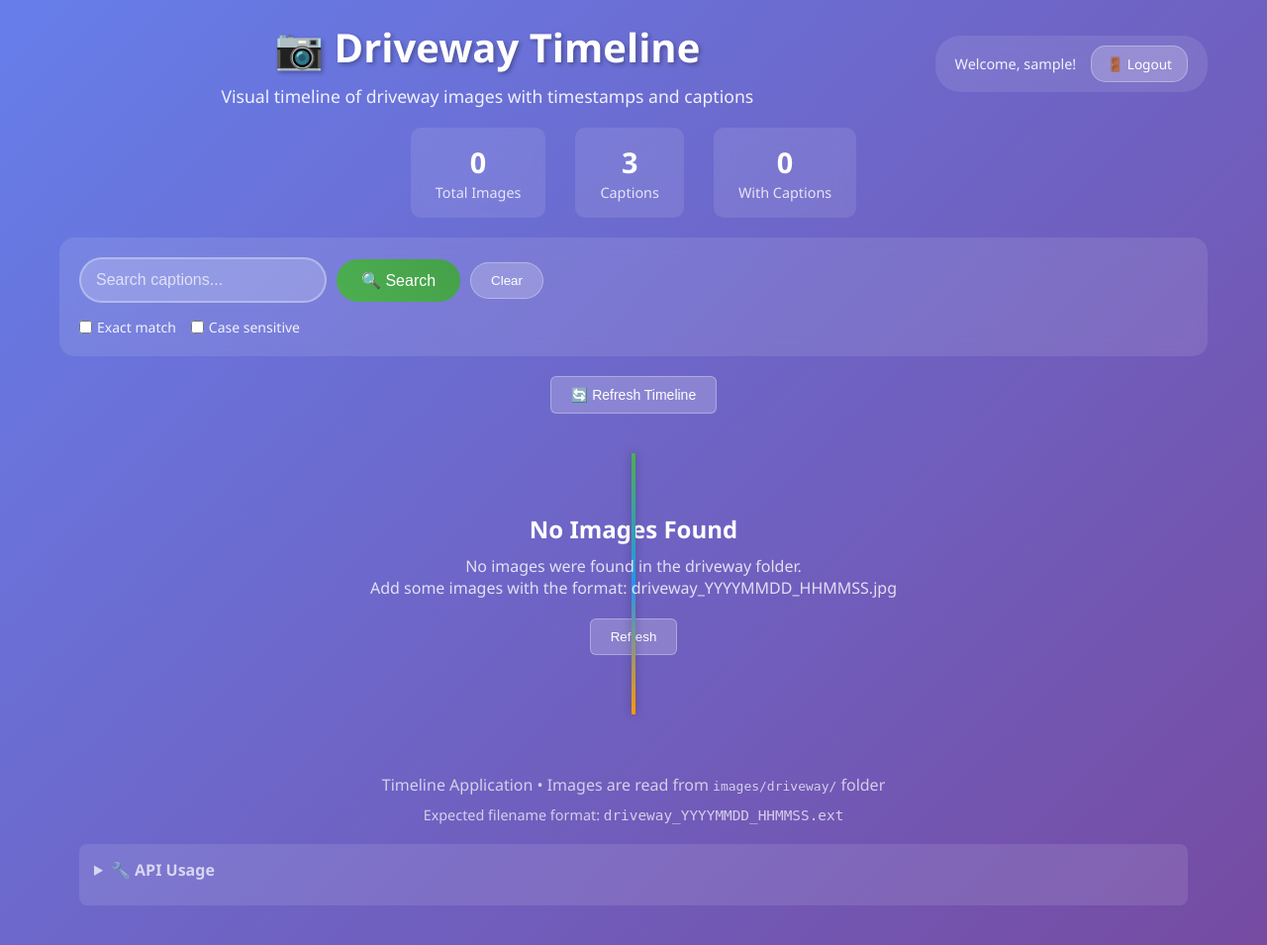
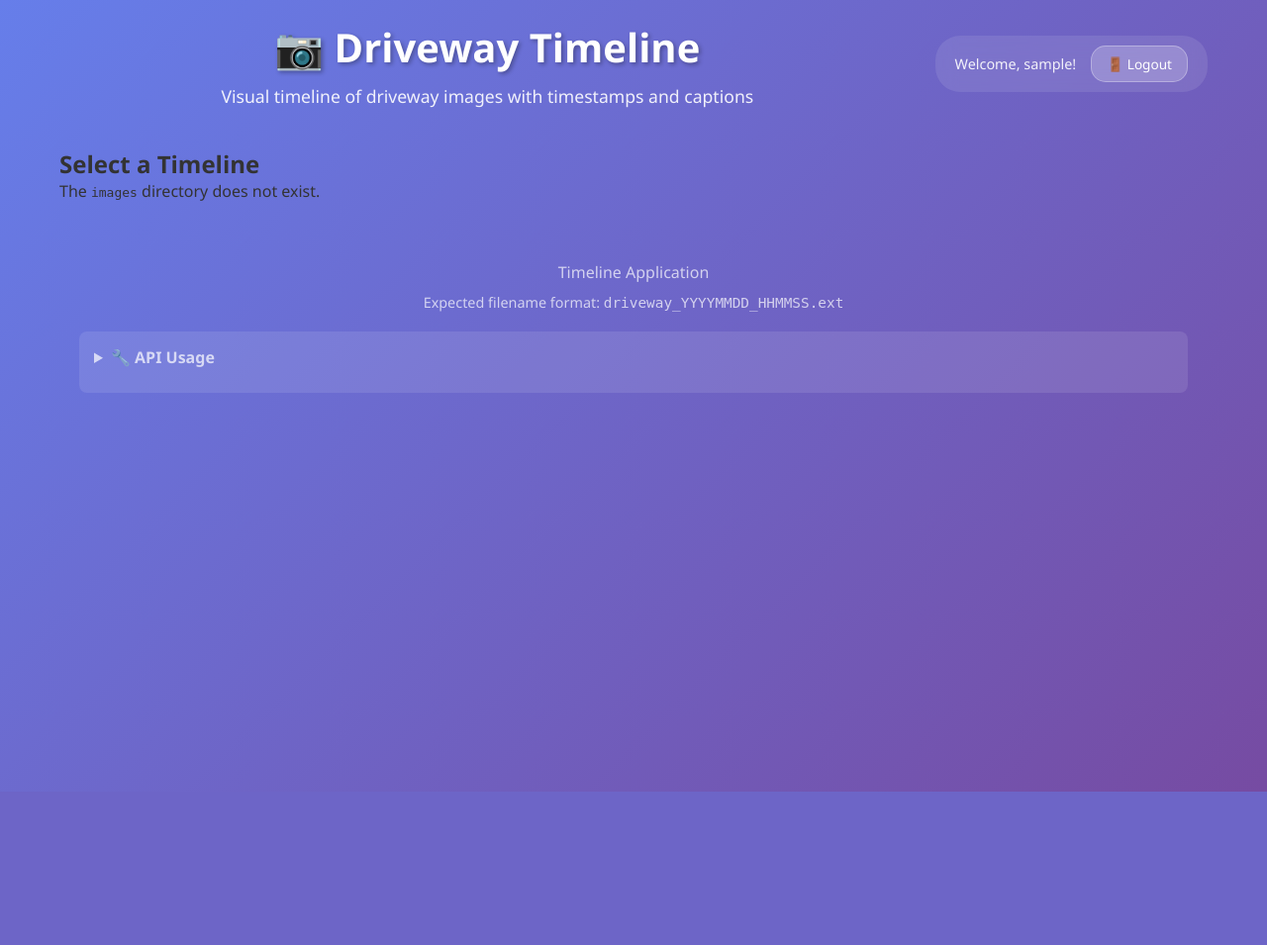
Before and after one commit to kakkargaurav/timeline, a PHP site: page / in a window 1280 px wide. Shown: the whole page at 99% size. After the commit the page ends 800 px from the top, so only its background shows below. Run offline with PHP 8.4, Linux system fonts and the light colour scheme; the visitor is signed in with stand-in values (Sample User, id 1); data comes from the database, SQL or seed files in the repository; data that the repository does not hold is empty.

Commit message:
This commit modifies the application to support multiple timelines based on subdirectories within the `images` folder.
Changes include:

-   `TimelineManager.php` now accepts a dynamic image path.
-   `get_timeline.php` passes the selected folder to the `TimelineManager`.
-   `index.php` now lists available timelines from the subdirectories of the `images` folder.
-   `js/timeline.js` is updated to handle timeline loading based on folder selection.

```diff
--- a/classes/TimelineManager.php
+++ b/classes/TimelineManager.php
@@ -12,10 +12,24 @@ class TimelineManager
     private $db;
     private $imagesPath;
 
-    public function __construct($imagesPath = 'images/driveway')
+    public function __construct($imagesPath = null)
     {
         $this->db = new Database();
-        $this->imagesPath = $imagesPath;
+        if ($imagesPath) {
+            $this->setImagePath($imagesPath);
+        }
+    }
+
+    /**
+     * Set the path for the images folder
+     */
+    public function setImagePath($path)
+    {
+        // Basic validation to prevent directory traversal
+        if (strpos($path, '..') !== false || !is_dir(__DIR__ . '/../' . $path)) {
+            throw new Exception("Invalid or non-existent images path provided.");
+        }
+        $this->imagesPath = $path;
     }
 
     /**
@@ -23,13 +37,14 @@ class TimelineManager
      */
     public function scanImages()
     {
+        if (!$this->imagesPath) {
+            return [];
+        }
+
         $images = [];
         $basePath = __DIR__ . '/../' . $this->imagesPath;
 
-        // Create directory if it doesn't exist
-        if (!is_dir($basePath)) {
-            mkdir($basePath, 0755, true);
-        }
+        // Directory existence is already checked in setImagePath
 
         // Scan for image files
         $files = glob($basePath . '/driveway_*.*');
--- a/get_timeline.php
+++ b/get_timeline.php
@@ -6,7 +6,16 @@ header('Access-Control-Allow-Origin: *');
 require_once __DIR__ . '/classes/TimelineManager.php';
 
 try {
-    $timeline = new TimelineManager();
+    $imagesPath = isset($_GET['folder']) ? $_GET['folder'] : null;
+
+    if (!$imagesPath) {
+        throw new Exception("No image folder specified.");
+    }
+
+    // Basic validation
+    $imagesPath = 'images/' . basename($imagesPath);
+
+    $timeline = new TimelineManager($imagesPath);
     $timelineData = $timeline->getTimelineData();
 
     echo json_encode([
--- a/index.php
+++ b/index.php
@@ -27,69 +27,53 @@ Auth::protectWebPage();
                     <a href="logout.php" class="logout-btn">🚪 Logout</a>
                 </div>
             </div>
+        </header>
 
+        <!-- Folder Selection -->
+        <section id="folder-selection" class="folder-selection-container">
+            <h2>Select a Timeline</h2>
+            <div class="folder-list">
+                <?php
+                    $images_base_path = __DIR__ . '/images';
+                    if (is_dir($images_base_path)) {
+                        $folders = array_filter(glob($images_base_path . '/*'), 'is_dir');
+                        if (empty($folders)) {
+                            echo "<p>No timelines found. Create a folder inside the <code>images</code> directory.</p>";
+                        } else {
+                            foreach ($folders as $folder) {
+                                $folder_name = basename($folder);
+                                echo '<a href="#" class="folder-link" data-folder="' . htmlspecialchars($folder_name) . '">';
+                                echo '<span>📁</span> ' . htmlspecialchars(ucfirst($folder_name));
+                                echo '</a>';
+                            }
+                        }
+                    } else {
+                        echo "<p>The <code>images</code> directory does not exist.</p>";
+                    }
+                ?>
+            </div>
+        </section>
+
+        <!-- Timeline Container (initially hidden) -->
+        <main id="timeline-section" class="timeline-container" style="display: none;">
             <!-- Statistics -->
-            <div id="stats" class="stats">
-                <div class="stat-item">
-                    <span class="stat-number">-</span>
-                    <span class="stat-label">Loading...</span>
-                </div>
-            </div>
+            <div id="stats" class="stats"></div>
 
             <!-- Search Interface -->
-            <div class="search-container">
-                <div class="search-form">
-                    <div class="search-suggestions">
-                        <input type="text" id="search-input" class="search-input" placeholder="Search captions..." autocomplete="off">
-                        <div id="suggestions-dropdown" class="suggestions-dropdown"></div>
-                    </div>
-                    <button id="search-btn" class="search-btn">
-                        🔍 Search
-                    </button>
-                    <button id="clear-search-btn" class="clear-btn">
-                        Clear
-                    </button>
-                </div>
-
-                <div class="search-options">
-                    <label class="search-checkbox">
-                        <input type="checkbox" id="exact-match">
-                        Exact match
-                    </label>
-                    <label class="search-checkbox">
-                        <input type="checkbox" id="case-sensitive">
-                        Case sensitive
-                    </label>
-                </div>
-            </div>
+            <div class="search-container"></div>
 
             <!-- Action Buttons -->
-            <div class="actions" style="margin: 20px 0;">
-                <button id="refresh-btn" style="background: rgba(255,255,255,0.2); color: white; border: 1px solid rgba(255,255,255,0.3); padding: 10px 20px; border-radius: 6px; cursor: pointer; font-size: 14px;">
-                    🔄 Refresh Timeline
-                </button>
-            </div>
-        </header>
+            <div class="actions"></div>
 
-        <!-- Timeline Container -->
-        <main class="timeline-container">
             <!-- Search Results Header -->
-            <div id="search-results-header" class="search-results-header" style="display: none;">
-                <!-- Will be populated by JavaScript -->
-            </div>
+            <div id="search-results-header" class="search-results-header" style="display: none;"></div>
 
-            <div id="timeline" class="timeline">
-                <!-- Timeline items will be dynamically loaded here -->
-                <div class="loading">
-                    <div class="loading-spinner"></div>
-                    <p>Loading timeline...</p>
-                </div>
-            </div>
+            <div id="timeline" class="timeline"></div>
         </main>
 
         <!-- Footer -->
         <footer style="text-align: center; margin-top: 40px; padding: 20px; color: rgba(255,255,255,0.7);">
-            <p>Timeline Application • Images are read from <code>images/driveway/</code> folder</p>
+            <p>Timeline Application</p>
             <p style="font-size: 0.9rem; margin-top: 10px;">
                 Expected filename format: <code>driveway_YYYYMMDD_HHMMSS.ext</code>
             </p>
--- a/js/timeline.js
+++ b/js/timeline.js
@@ -11,30 +11,45 @@ class TimelineApp {
         this.searchResults = [];
         this.isSearchMode = false;
         this.searchTimeout = null;
+        this.currentFolder = null;
         this.init();
     }
 
     /**
      * Initialize the application
      */
-    async init() {
-        try {
-            await this.loadTimeline();
-            await this.loadStats();
-            this.setupEventListeners();
-        } catch (error) {
-            this.showError('Failed to initialize application: ' + error.message);
+    init() {
+        this.setupEventListeners();
+    }
+
+    /**
+     * Load timeline for a specific folder
+     */
+    async loadTimelineByFolder(folder) {
+        this.currentFolder = folder;
+        document.getElementById('folder-selection').style.display = 'none';
+        document.getElementById('timeline-section').style.display = 'block';
+
+        // Update header
+        const headerTitle = document.querySelector('.header-title h1');
+        if (headerTitle) {
+            headerTitle.textContent = `📷 ${folder.charAt(0).toUpperCase() + folder.slice(1)} Timeline`;
         }
+
+        await this.loadTimeline();
+        await this.loadStats();
     }
 
     /**
      * Load timeline data from server
      */
     async loadTimeline() {
+        if (!this.currentFolder) return;
+
         try {
             this.showLoading();
 
-            const response = await fetch('get_timeline.php');
+            const response = await fetch(`get_timeline.php?folder=${this.currentFolder}`);
             const result = await response.json();
 
             if (result.success) {
@@ -44,7 +59,7 @@ class TimelineApp {
                 throw new Error(result.error || 'Failed to load timeline');
             }
         } catch (error) {
-            this.showError('Failed to load timeline: ' + error.message);
+            this.showError(`Failed to load timeline for ${this.currentFolder}: ` + error.message);
         } finally {
             this.hideLoading();
         }
@@ -202,6 +217,16 @@ class TimelineApp {
      * Setup event listeners
      */
     setupEventListeners() {
+        // Folder links
+        const folderLinks = document.querySelectorAll('.folder-link');
+        folderLinks.forEach(link => {
+            link.addEventListener('click', (e) => {
+                e.preventDefault();
+                const folder = link.dataset.folder;
+                this.loadTimelineByFolder(folder);
+            });
+        });
+
         // Refresh button
         const refreshBtn = document.getElementById('refresh-btn');
         if (refreshBtn) {
@@ -277,6 +302,7 @@ class TimelineApp {
                 <button onclick="timelineApp.loadTimeline()" style="margin-top: 10px; padding: 8px 16px; background: #d32f2f; color: white; border: none; border-radius: 4px; cursor: pointer;">
                     Try Again
                 </button>
+                <a href="/" class="back-link">Select another timeline</a>
             </div>
         `;
     }
@@ -289,11 +315,12 @@ class TimelineApp {
         timelineContainer.innerHTML = `
             <div class="empty-state">
                 <h3>No Images Found</h3>
-                <p>No images were found in the driveway folder.</p>
+                <p>No images were found in the selected folder.</p>
                 <p>Add some images with the format: driveway_YYYYMMDD_HHMMSS.jpg</p>
                 <button onclick="timelineApp.loadTimeline()" style="margin-top: 20px; padding: 10px 20px; background: rgba(255,255,255,0.2); color: white; border: 1px solid rgba(255,255,255,0.3); border-radius: 6px; cursor: pointer;">
                     Refresh
                 </button>
+                 <a href="/" class="back-link">Select another timeline</a>
             </div>
         `;
     }
@@ -558,7 +585,6 @@ class TimelineApp {
      */
     async refresh() {
         if (this.isSearchMode) {
-            // If in search mode, just refresh the search
             const searchInput = document.getElementById('search-input');
             if (searchInput && searchInput.value.trim()) {
                 this.performSearch();
@@ -567,8 +593,8 @@ class TimelineApp {
             }
         } else {
             await this.loadTimeline();
-            await this.loadStats();
         }
+        await this.loadStats();
     }
 }
 
```
